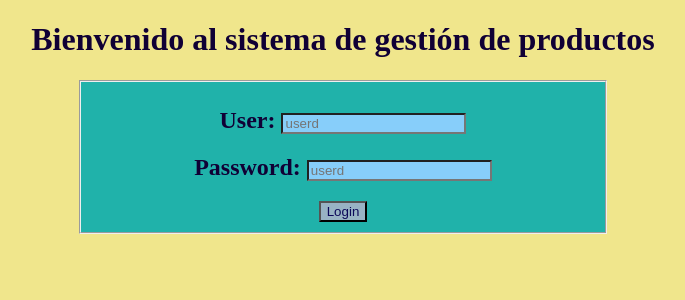
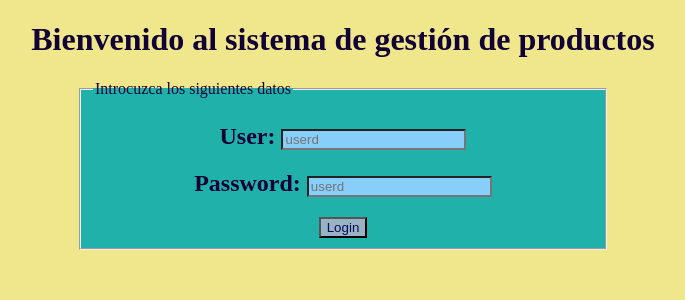
Before and after one commit to YesicaJacobo/CRUD_, a PHP site: page /crud/ in a window 1280 px wide. Shown: the top 300 px of the page, without its empty margins (297-982 px from the left). Run offline with PHP 8.4, Linux system fonts and the light colour scheme.

Commit message:
remblazo de etiquetas <b> y <center> ademas de agragar <legend> en index.php

```diff
--- a/index.php
+++ b/index.php
@@ -9,16 +9,17 @@
 </head>
 <body>
 
-    <center>
-        <b><h1>Bienvenido al sistema de gesti&oacute;n de productos<br></h1></b>
+    <div align='center'>
+        <strong><h1>Bienvenido al sistema de gesti&oacute;n de productos<br></h1></strong>
 
         <form action="validar.php" method="post">
             <fieldset style="width:500px">
+            <legend> Introcuzca los siguientes datos </legend>
                 <h2>User: <input type="text" name="username" id="" value="" placeholder="userd" required><br></h2>
                 <h2>Password: <input type="password" placeholder="userd" name="pwd" id="" value="" required><br></h2>
                 <input type="submit" value="Login"><br>
             </fieldset>
         </form>
-    </center>
+    </div>
 </body>
 </html>
```
